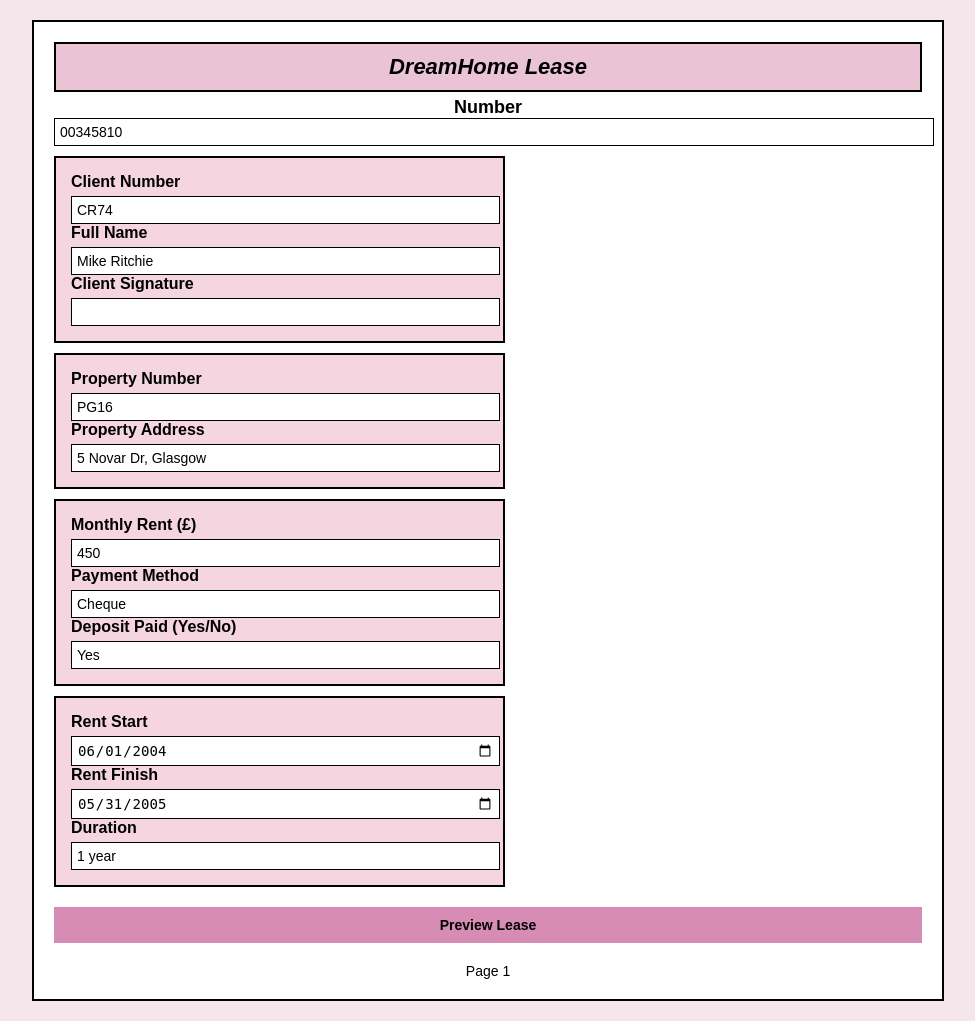
After one commit to Deependra-Ks01/DreamHomeDBMS, a Flask app: page /leasing_form in a window 1280 px wide. The commit adds this page. Shown: the whole page, without its empty margins (152-1127 px from the left). Run offline with Flask 3, Linux system fonts and the light colour scheme.

Commit message:
Added leasing form

```diff
--- a/app.py
+++ b/app.py
@@ -21,6 +21,10 @@ def login():
 @app.route('/leasing')
 def leasing():
     return render_template('leasing.html')
+
+@app.route('/leasing_form')
+def leasing_form():
+    return render_template('leasing_form.html')
 
 @app.route('/client_dash')
 def client_dash():
--- a/templates/client_dash.html
+++ b/templates/client_dash.html
@@ -14,6 +14,7 @@
         <ul>
             <li><a href="#">Home</a></li>
             <li><a href="{{ url_for('leasing') }}">Lease</a></li>
+            <li><a href="{{ url_for('leasing_form') }}">Lease Form</a></li>
             <!-- <li><a href="#">Services</a></li>
             <li><a href="#">Contact</a></li>
             <li><a href="{{ url_for('login') }}">Login</a></li> -->
--- /dev/null
+++ b/templates/leasing_form.html
@@ -0,0 +1,166 @@
+<!DOCTYPE html>
+<html lang="en">
+<head>
+    <meta charset="UTF-8">
+    <meta name="viewport" content="width=device-width, initial-scale=1.0">
+    <title>DreamHome Lease Agreement</title>
+    <style>
+        body {
+            font-family: Arial, sans-serif;
+            background-color: #f5e6eb;
+            margin: 0;
+            padding: 20px;
+            display: flex;
+            justify-content: center;
+        }
+
+        .container {
+            background: white;
+            width: 70%;
+            padding: 20px;
+            border: 2px solid black;
+        }
+
+        .header {
+            background-color: #eac4d5;
+            padding: 10px;
+            text-align: center;
+            font-size: 22px;
+            font-style: italic;
+            font-weight: bold;
+            border: 2px solid black;
+        }
+
+        .header-number {
+            text-align: center;
+            font-size: 18px;
+            font-weight: bold;
+            margin-top: 5px;
+        }
+
+        .box-container {
+            display: flex;
+            flex-wrap: wrap;
+            justify-content: space-between;
+            margin-top: 10px;
+        }
+
+        .box {
+            width: 48%;
+            padding: 15px;
+            background-color: #f5d6e0;
+            border: 2px solid black;
+            margin-bottom: 10px;
+        }
+
+        .box label {
+            font-weight: bold;
+            display: block;
+            margin-bottom: 5px;
+        }
+
+        input {
+            width: 100%;
+            padding: 5px;
+            font-size: 14px;
+            border: 1px solid black;
+            background: white;
+        }
+
+        button {
+            margin-top: 10px;
+            padding: 10px 15px;
+            font-size: 14px;
+            background-color: #d68cb3;
+            border: none;
+            cursor: pointer;
+            width: 100%;
+            font-weight: bold;
+        }
+
+        .footer {
+            text-align: center;
+            margin-top: 20px;
+            font-size: 14px;
+        }
+    </style>
+</head>
+<body>
+
+    <div class="container">
+        <div class="header">
+            DreamHome Lease
+        </div>
+        <div class="header-number">
+            Number <input type="text" id="leaseNumber" value="00345810">
+        </div>
+
+        <div class="box-container">
+            <div class="box">
+                <label>Client Number</label>
+                <input type="text" id="clientNumber" value="CR74">
+
+                <label>Full Name</label>
+                <input type="text" id="fullName" value="Mike Ritchie">
+
+                <label>Client Signature</label>
+                <input type="text" id="signature">
+            </div>
+
+            <div class="box">
+                <label>Property Number</label>
+                <input type="text" id="propertyNumber" value="PG16">
+
+                <label>Property Address</label>
+                <input type="text" id="propertyAddress" value="5 Novar Dr, Glasgow">
+            </div>
+
+            <div class="box">
+                <label>Monthly Rent (£)</label>
+                <input type="number" id="monthlyRent" value="450">
+
+                <label>Payment Method</label>
+                <input type="text" id="paymentMethod" value="Cheque">
+
+                <label>Deposit Paid (Yes/No)</label>
+                <input type="text" id="depositPaid" value="Yes">
+            </div>
+
+            <div class="box">
+                <label>Rent Start</label>
+                <input type="date" id="rentStart" value="2004-06-01">
+
+                <label>Rent Finish</label>
+                <input type="date" id="rentFinish" value="2005-05-31">
+
+                <label>Duration</label>
+                <input type="text" id="duration" value="1 year">
+            </div>
+        </div>
+
+        <button onclick="previewData()">Preview Lease</button>
+
+        <div class="footer">
+            Page 1
+        </div>
+    </div>
+
+    <script>
+        function previewData() {
+            alert("Lease Preview:\n" +
+                "Lease Number: " + document.getElementById("leaseNumber").value + "\n" +
+                "Client Number: " + document.getElementById("clientNumber").value + "\n" +
+                "Full Name: " + document.getElementById("fullName").value + "\n" +
+                "Property Number: " + document.getElementById("propertyNumber").value + "\n" +
+                "Property Address: " + document.getElementById("propertyAddress").value + "\n" +
+                "Monthly Rent: £" + document.getElementById("monthlyRent").value + "\n" +
+                "Payment Method: " + document.getElementById("paymentMethod").value + "\n" +
+                "Deposit Paid: " + document.getElementById("depositPaid").value + "\n" +
+                "Rent Start: " + document.getElementById("rentStart").value + "\n" +
+                "Rent Finish: " + document.getElementById("rentFinish").value + "\n" +
+                "Duration: " + document.getElementById("duration").value);
+        }
+    </script>
+
+</body>
+</html>
```
